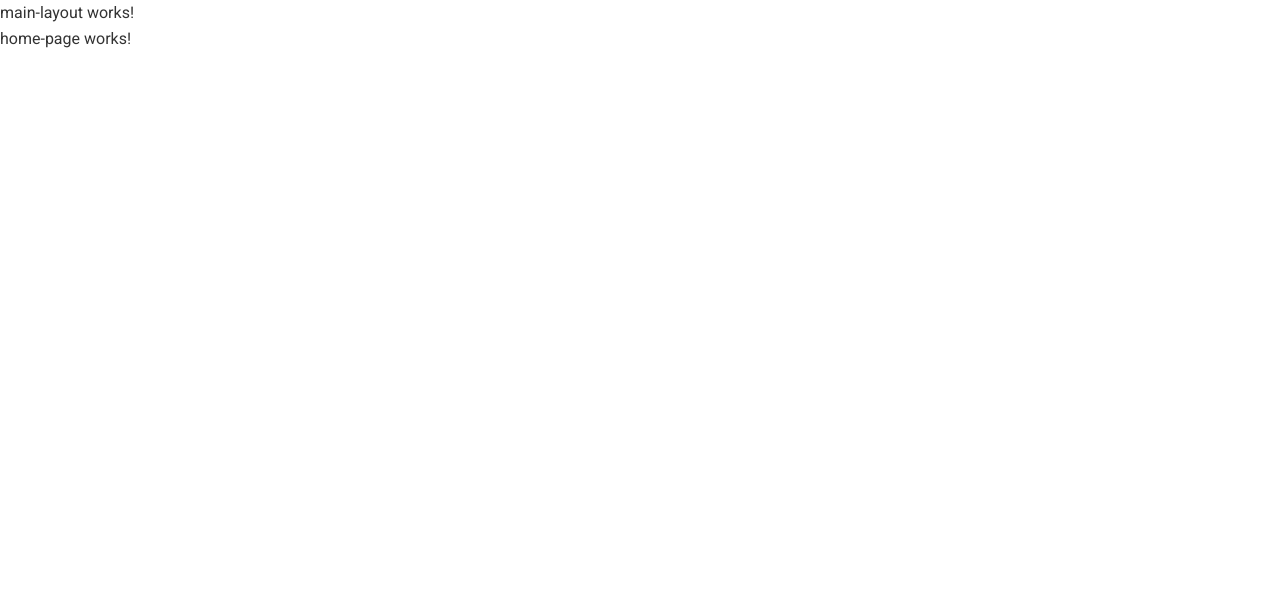
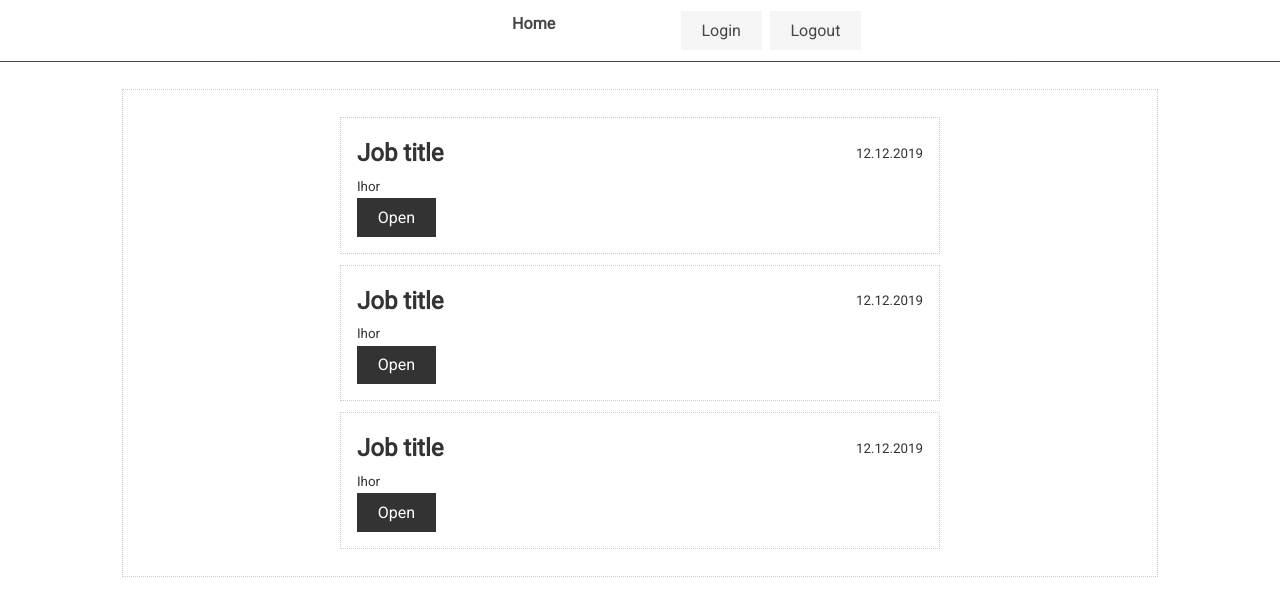
Before and after one commit to Ihor-IK/AllJob, an Angular app in the folder alljob/: page / in a window 1280 px wide. Shown: the top 616 px of the page. Built offline with nearby package versions, Linux system fonts and the light colour scheme.

Commit message:
Homepage Design

```diff
--- a/alljob/src/app/app.module.ts
+++ b/alljob/src/app/app.module.ts
@@ -6,13 +6,15 @@ import { AppComponent } from './app.component';
 import { MainLayoutComponent } from './shared/components/main-layout/main-layout.component';
 import { HomePageComponent } from './home-page/home-page.component';
 import { JobPageComponent } from './job-page/job-page.component';
+import { JobComponent } from './shared/components/job/job.component';
 
 @NgModule({
   declarations: [
     AppComponent,
     MainLayoutComponent,
     HomePageComponent,
-    JobPageComponent
+    JobPageComponent,
+    JobComponent
   ],
   imports: [
     BrowserModule,
--- a/alljob/src/app/home-page/home-page.component.html
+++ b/alljob/src/app/home-page/home-page.component.html
@@ -1 +1,5 @@
-<p>home-page works!</p>
+<div class="jobs">
+    <app-job></app-job>
+    <app-job></app-job>
+    <app-job></app-job>
+</div>
--- a/alljob/src/app/home-page/home-page.component.scss
+++ b/alljob/src/app/home-page/home-page.component.scss
@@ -0,0 +1,4 @@
+.jobs {
+    max-width: 600px;
+    margin: 0 auto;
+}
--- /dev/null
+++ b/alljob/src/app/shared/components/job/job.component.html
@@ -0,0 +1,16 @@
+<div class="card">
+    <div class="card-header">
+      <h2>Job title</h2>
+
+      <small>12.12.2019</small>
+    </div>
+
+    <div>
+      <small>Ihor</small>
+    </div>
+
+    <button
+      [routerLink]="['/job', 12312]"
+      class="btn btn-dark"
+    >Open</button>
+  </div>
--- /dev/null
+++ b/alljob/src/app/shared/components/job/job.component.ts
@@ -0,0 +1,15 @@
+import { Component, OnInit } from '@angular/core';
+
+@Component({
+  selector: 'app-job',
+  templateUrl: './job.component.html',
+  styleUrls: ['./job.component.scss']
+})
+export class JobComponent implements OnInit {
+
+  constructor() { }
+
+  ngOnInit() {
+  }
+
+}
--- a/alljob/src/app/shared/components/main-layout/main-layout.component.html
+++ b/alljob/src/app/shared/components/main-layout/main-layout.component.html
@@ -1,3 +1,23 @@
-<p>main-layout works!</p>
+<nav class="navbar main">
+    <h1>
+      <a [routerLink]="['/']">AllJob</a>
+    </h1>
+    <ul>
+      <li routerLinkActive="active" [routerLinkActiveOptions]="{exact: true}">
+        <a [routerLink]="['/']">Home</a>
+      </li>
+      <li routerLinkActive="active"><a routerLink="/job">Job</a></li>
+      <li routerLinkActive="active"><a [routerLink]="['/about']">About</a></li>
 
-<router-outlet></router-outlet>
+      <li><button class="btn">Login</button></li>
+      <li><button class="btn">Logout</button></li>
+    </ul>
+  </nav>
+
+  <div class="container">
+    <div class="card">
+
+      <router-outlet></router-outlet>
+
+    </div>
+  </div>
```
Also changed, not shown: alljob/src/app/shared/components/job/job.component.scss (added).
